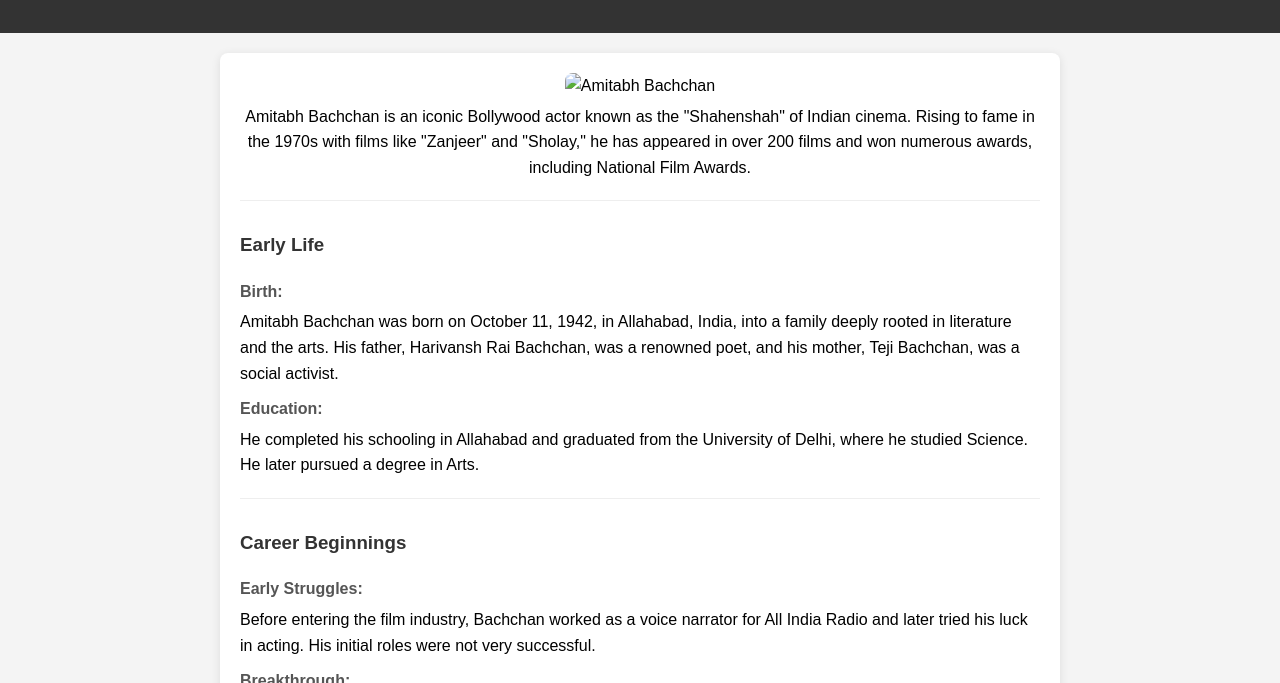
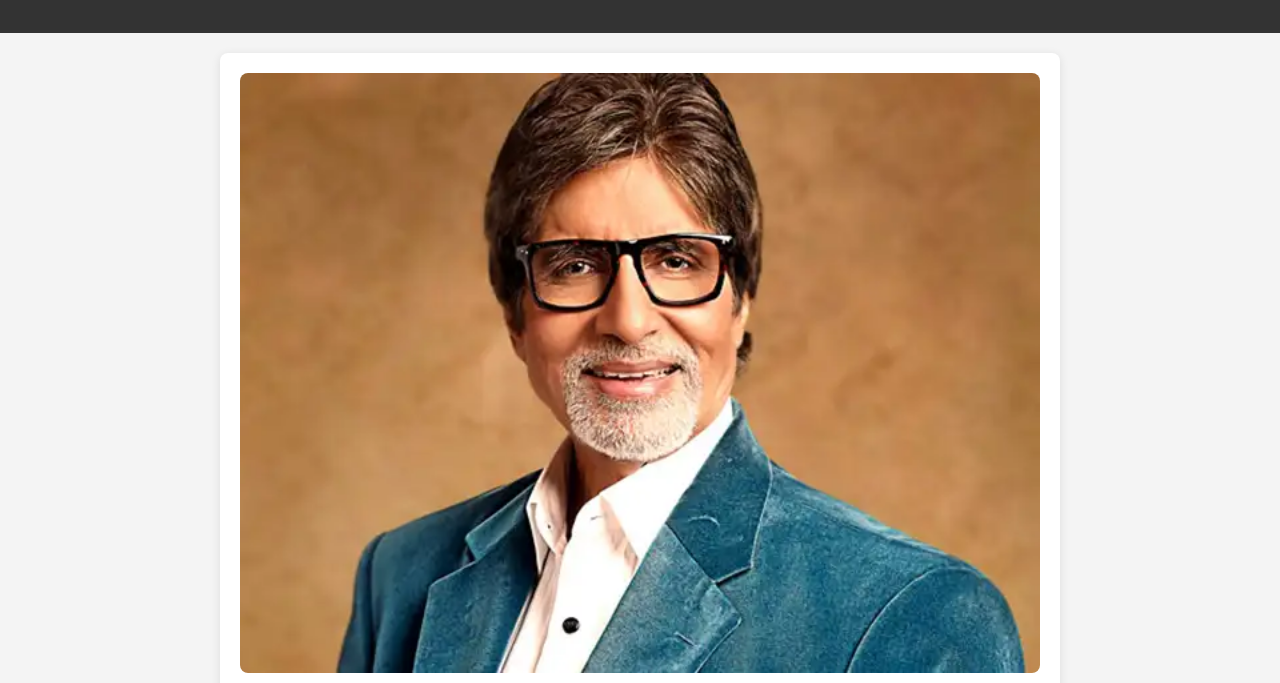
Before and after one commit to shekeelashajeer/BlogSample, a plain HTML site: page post3.html in a window 1280 px wide. Shown: the part 91-774 px from the top of the page. Drawn offline with Linux system fonts and the light colour scheme.

Commit message:
Update post3.html

```diff
--- a/post3.html
+++ b/post3.html
@@ -13,7 +13,7 @@
   <main>
     <div class="container">
       <article class="post">
-        <img src="image/amithab.webp" alt="Amitabh Bachchan" class="post-image">
+        <img src="amithab.webp" alt="Amitabh Bachchan" class="post-image">
         <div class="post-content">
           <p>Amitabh Bachchan is an iconic Bollywood actor known as the "Shahenshah" of Indian cinema. Rising to fame in the 1970s with films like "Zanjeer" and "Sholay," he has appeared in over 200 films and won numerous awards, including National Film Awards.</p>
         </div>
```
